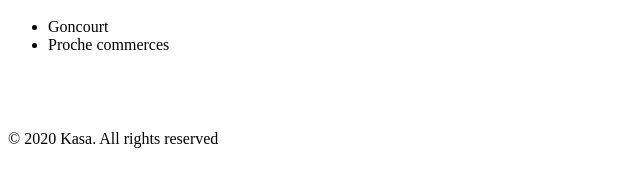
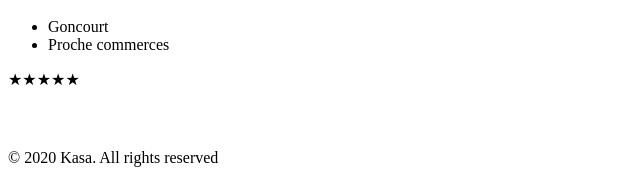
Before and after one commit to A-Pogam/Kasa, a React (Create React App) app: page /housing/0979876d in a window 1280 px wide. Shown: the part 922-1091 px from the top of the page, without its empty margins (0-640 px from the left). Built offline with nearby package versions, Linux system fonts and the light colour scheme.

Commit message:
added stars working for rating

```diff
--- a/src/components/housingRating.jsx
+++ b/src/components/housingRating.jsx
@@ -0,0 +1,15 @@
+const HousingRating = ({ rating }) => {
+  const stars = '★'.repeat(rating) + '☆'.repeat(5 - rating);
+
+  return (
+    <div className="star-container">
+      {stars.split('').map((star, index) => (
+        <span className="star" key={index}>
+          {star}
+        </span>
+      ))}
+    </div>
+  );
+};
+
+export default HousingRating;
--- a/src/pages/housing.jsx
+++ b/src/pages/housing.jsx
@@ -4,6 +4,7 @@ import Logements from '../data/logements.json';
 import HousingCarousel from '../components/housingCarousel';
 import HousingId from '../components/housingId';
 import Error from '../pages/error';
+import HousingRating from '../components/housingRating';
 
 const Housing = () => {
   const { id } = useParams();
@@ -13,18 +14,18 @@ const Housing = () => {
     return <Error />;
   }
 
-  const { title, location, host, tags } = housing;
+  const { title, location, host, tags, rating} = housing;
 
   return (
     <div>
     <HousingCarousel id={id} />
     <HousingId title={title} location={location} host={host} />
-
     <ul>
       {tags.map((tag) => (
         <li key={tag}>{tag}</li>
       ))}
     </ul>
+    <HousingRating rating={rating} />
   </div>
   );
 };
```
